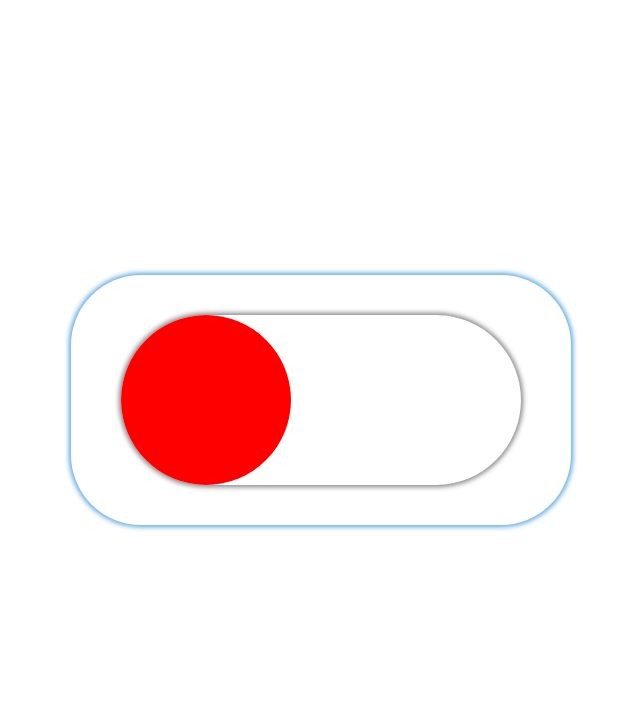
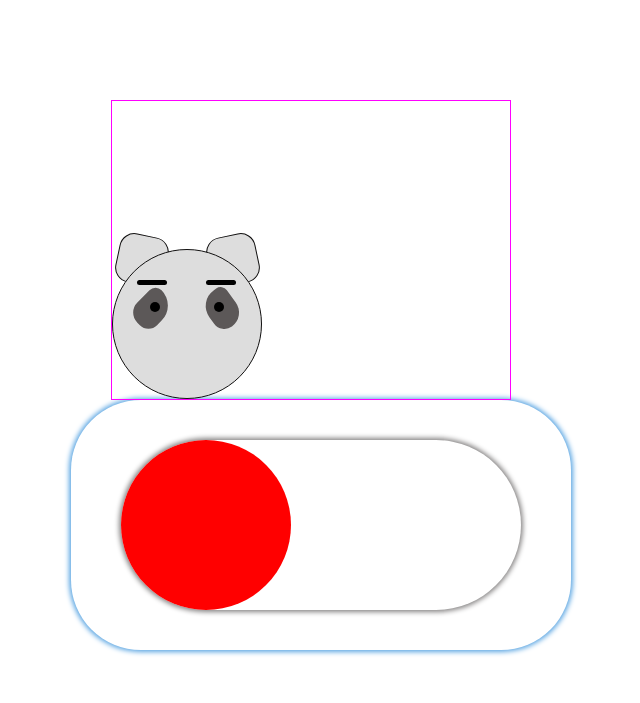
Before and after one commit to GDaria-ent/switcher.github.io, a plain HTML site: page index.html in a window 1280 px wide. Shown: the whole page, without its empty margins (319-959 px from the left). Drawn offline with Linux system fonts and the light colour scheme.

Commit message:
new feature

```diff
--- a/index.html
+++ b/index.html
@@ -8,7 +8,32 @@
     <title>Switcher</title>
 </head>
 <body>
+
     <div class='main-wrapper'>
+        <div class='animation-wrapper'>
+            <div class='ear'></div>
+            <div class='ear ear--right'></div>
+            <div class='animation-head'>
+
+                <div class='eyebrow'></div>
+                <div class='eyebrow eyebrow--right'></div>
+
+
+                <div class='eye-spot'></div>
+                <div class='eye-spot eye-spot--right'></div>
+                <div class='eye'></div>
+                <div class='eye eye--right'></div>
+
+                <div class='nose'></div>
+                <div class='mouth'></div>
+                <div class='speechbubble'>
+                    <span class='swear-words'></span>
+                </div>
+
+            </div>
+            <div class='animation-pow'></div>
+
+        </div>
         <div class='switcher-wrapper'>
             <div class='switcher-outer'>
                 <label class='switcher-inner'>
--- a/style_folder/animations.css
+++ b/style_folder/animations.css
@@ -1,10 +1,80 @@
-@keyframes switch-on {
-    from{
-        left: 0;
-        animation-timing-function: linear;
-    }
-    to{
-        left: 230px;
-        background-color: green;
-    }
+.animation-wrapper{
+    max-width: 400px;
+    width: 100%;
+    height: 300px;
+    border: 1px solid magenta;
+    position: relative;
+    margin: 0 auto;
+    display: flex;
+    flex-direction: column;
+    align-items: flex-start;
+    justify-content: flex-end;
+    margin-right: 450px;
 }
+.animation-head{
+    max-width: 150px;
+    width: 100%;
+    height: 150px;
+    border-radius: 50%;
+    border: 1px solid rgb(17, 16, 16);
+    position: relative;
+    margin-right: 10px;
+    background-color: #ddd;
+    overflow: hidden;
+}
+.ear{
+    width: 50px;
+    height: 50px;
+    border: 1px solid rgb(17, 16, 16);
+    transform: rotate(12deg);
+    left: 5px;
+    top: 45%;
+    position: absolute;
+    background-color:  #ddd;
+    border-radius: 15px;
+}
+.ear--right{
+    transform: rotate(78deg);
+    left: 24%;
+}
+.eyebrow{
+    width: 30px;
+    height: 5px;
+    border-radius: 10px;
+    background-color: black;
+    position: absolute;
+    top: 20%;
+    left: 16%;
+}
+.eyebrow--right{
+    left: 63%;
+}
+
+.eye-spot{
+    width: 40px;
+    height: 30px;
+    background-color: rgb(92, 88, 88);
+    position: absolute;
+    top: 30%;
+    left: 13%;
+    transform: rotate(135deg);
+    border-radius: 30px 17px 20px 12px;
+}
+.eye-spot--right{
+    left: 60%;
+    transform: rotate(54deg);
+    border-radius: 12px 27px 20px 30px;
+}
+
+.eye{
+    border-radius: 50%;
+    width: 10px;
+    height: 10px;
+    background-color: black;
+    position: absolute;
+    top: 35%;
+    left: 25%;
+}
+.eye--right{
+    left: 68%;
+}
--- a/style_folder/switcher-style.css
+++ b/style_folder/switcher-style.css
@@ -1,14 +1,15 @@
 .main-wrapper{
     width:100%;
     height:100%;
-    padding-top: 250px;
+    display: flex;
+    flex-direction: column;
+    justify-content: center;
 }
 .switcher-wrapper{
     max-width: 700px;
     width: 100%;
     height: 300px;
     margin: 0 auto;
-    padding-top: 25px;
 }
 
 .switcher-outer{
@@ -21,7 +22,6 @@
     padding-top: 40px;
 }
 .switcher-inner{
-    /* border: 1px solid; */
     margin: 0 auto;
     max-width: 400px;
     width: 100%;
```
